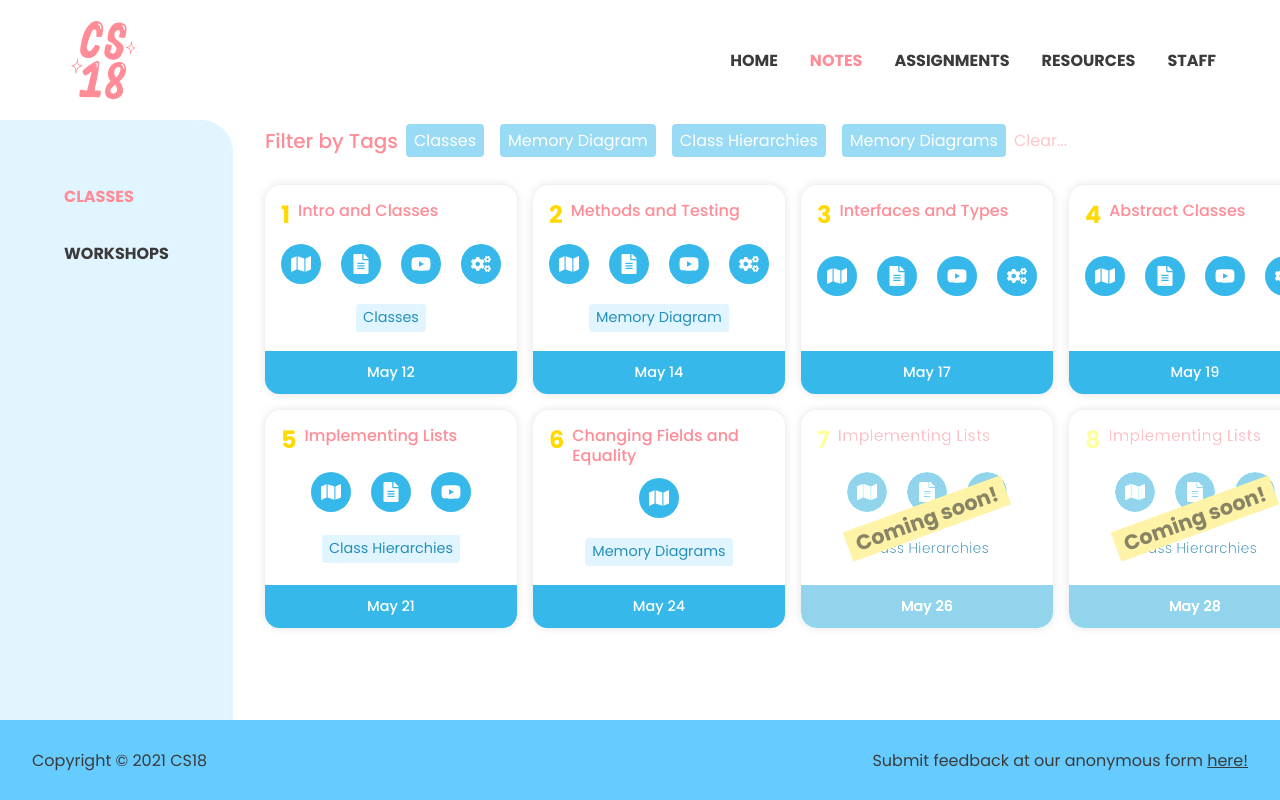
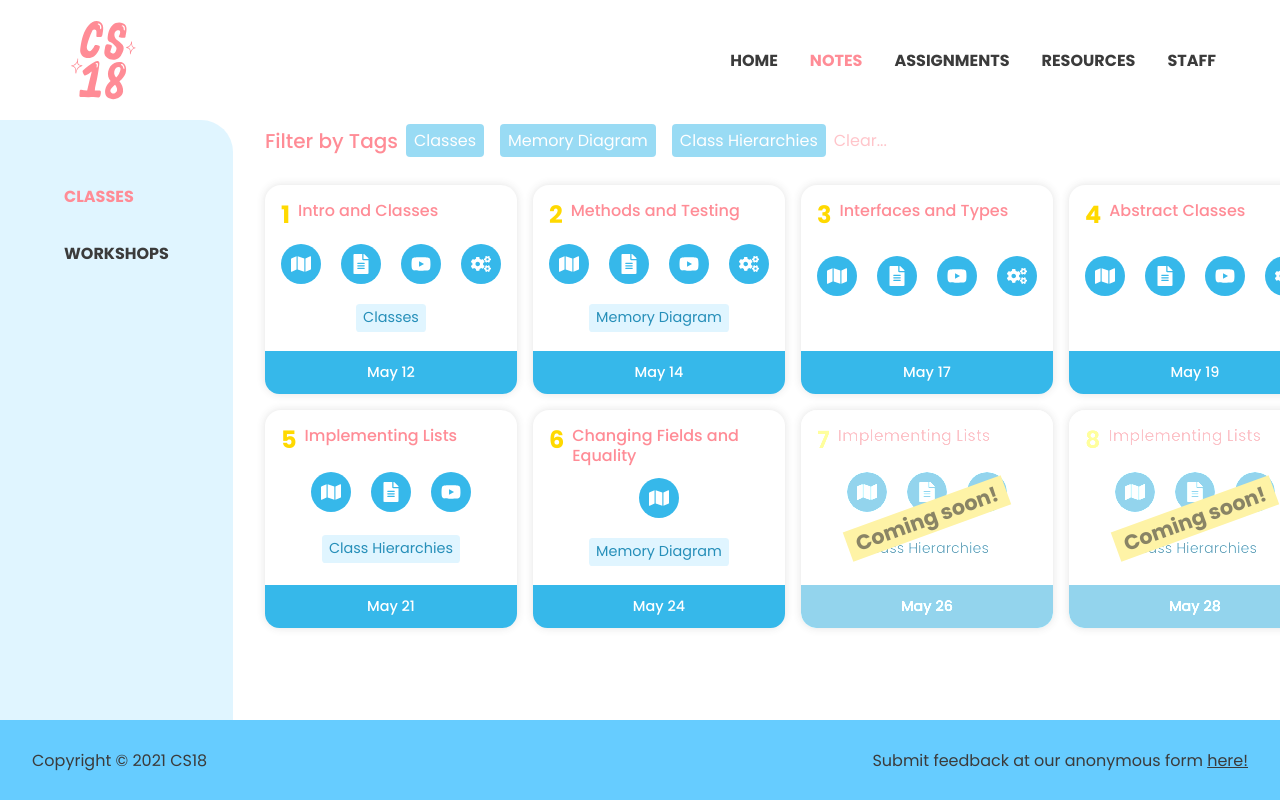
Before and after one commit to cs18-summer-2021/cs18-summer-2021.github.io, a React (Create React App) app: page /classes in a window 1280 px wide. Built offline with nearby package versions, Linux system fonts and the light colour scheme.

Commit message:
typo fix

```diff
--- a/src/Info/Notes/Classes/Classes.js
+++ b/src/Info/Notes/Classes/Classes.js
@@ -110,7 +110,7 @@ const classes = [
 		    makeIcon(iconType.VIDEO, "https://brown.hosted.panopto.com/Panopto/Pages/Viewer.aspx?id=2d037cda-6d4a-4308-a000-ad2f010bf450")
 		    */
 		],
-		tags: ["Memory Diagrams"]
+		tags: ["Memory Diagram"]
 	},
 	{
 		number: 7, title: "Implementing Lists", outDate: "May 26", active: false,
```
